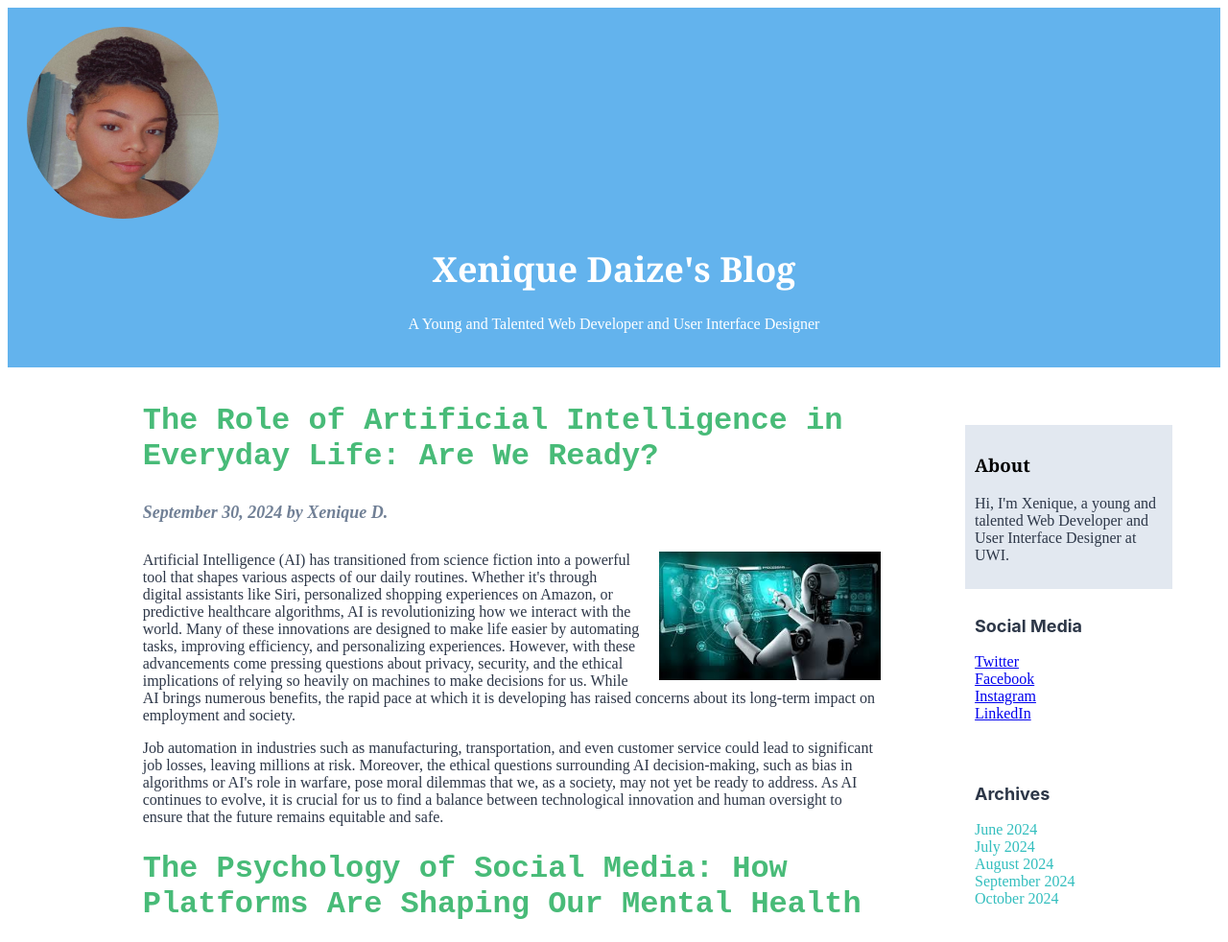
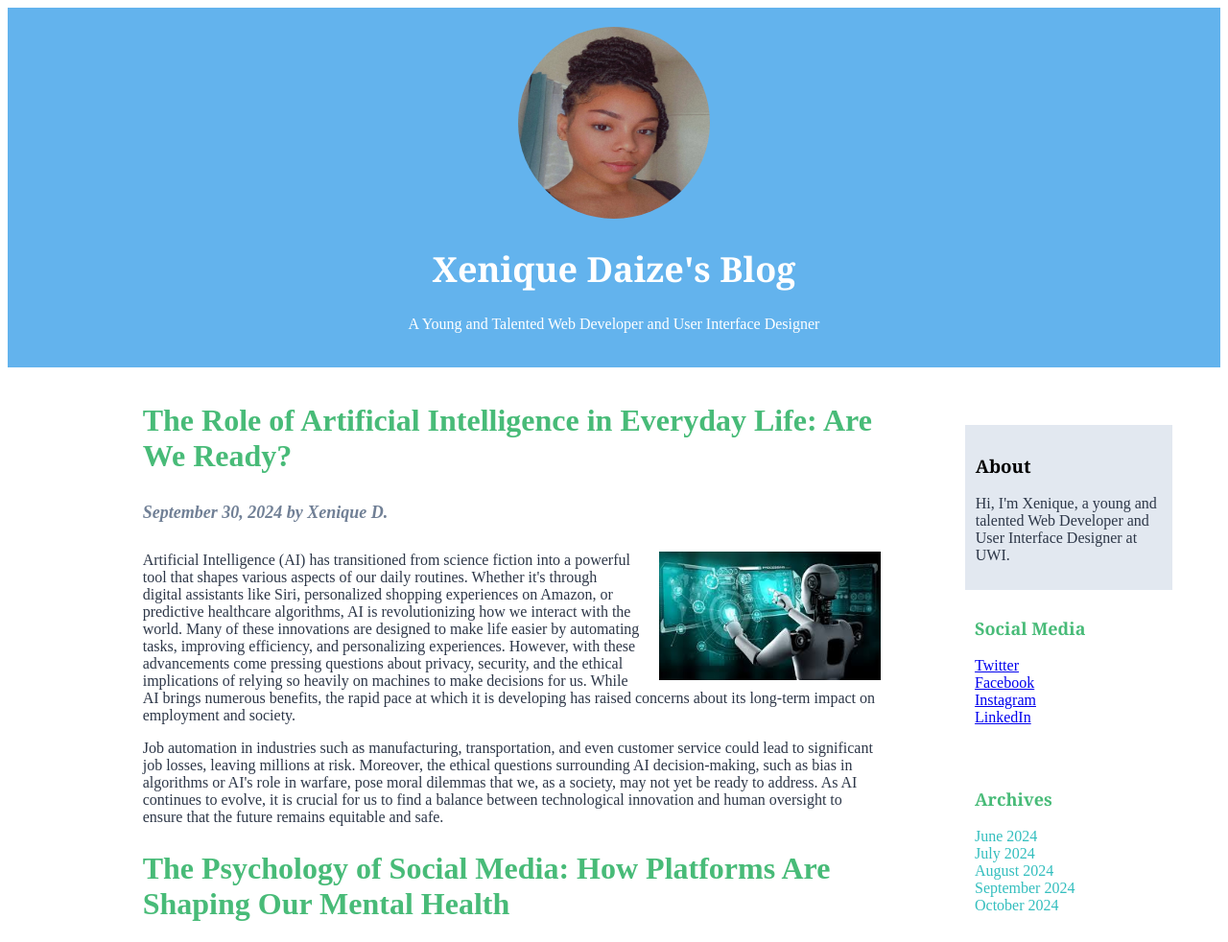
Before and after one commit to xeniqued/info2180-lab2, a plain HTML site: page index.html in a window 1280 px wide. Shown: the top 982 px of the page at 96% size. Drawn offline with Linux system fonts and the light colour scheme.

Commit message:
finishing touches

```diff
--- a/index.html
+++ b/index.html
@@ -9,7 +9,7 @@
 <body>
 <div class="flex-container">
  <header id = "header">
-    <img src = "userpic.jpg" alt = "Picture of the Blog Creator" id = blogpic>
+    <img src = "userpic.jpg" alt = "Picture of the Blog Creator" id="blogpic">
     <h1>Xenique Daize's Blog</h1>
     <p style="color:#FFFFFF; text-align: center;">A Young and Talented Web Developer and User Interface Designer</p>
  </header>
@@ -61,12 +61,12 @@
  </main>
 
  <aside id = "sidebar">
-    <section style ="background-color: #E2E8F0;padding:10px;">
-        <h3 style = "color: #000000; font-family: Georgia, 'Times New Roman',Times, serif;"> About</h3>
+    <section style ="background-color: #E2E8F0;padding:5%;">
+        <h3 style = "color: #000000; font-family: Georgia, 'Times New Roman',Times, serif;padding-bottom: 0px;"> About</h3>
         <p> Hi, I'm Xenique, a young and talented Web Developer and User Interface Designer at UWI. </p>
     </section>
     <section style = "padding:10px">
-        <h3 style = "color:#2D3748;font-family:apple-system,BlinkMacSystemFont,Segoe UI,Roboto,Helvetica Neue,Arial,Noto Sans,sans-serif; font-size: 18px;" > Social Media </h3>
+        <h3 style = "color:#48BB78;font-family:Georgia, 'Times New Roman',Times, serif; font-size: 18px;" > Social Media </h3>
         <ul style ="padding-bottom: 10px; padding-left: 0px;list-style-type: none;">
             <li> <a href = "https://x.com/xeniqued"> Twitter </a> </li>
             <li> <a href = "https://web.facebook.com"> Facebook </a> </li>
@@ -75,7 +75,7 @@
         </ul>
     </section>
     <section style = "padding:10px">
-        <h3 style = "color:#2D3748;font-family:apple-system,BlinkMacSystemFont,Segoe UI,Roboto,HelveticaNeue,Arial,Noto Sans,sans-serif; font-size: 18px;"> Archives </h3>
+        <h3 style = "color:#48BB78;font-family:Georgia, 'Times New Roman',Times, serif; font-size: 18px;"> Archives </h3>
         <ul style ="padding-left: 0px;list-style-type: none;color:rgb(51, 190, 190)">
             <li> June 2024</li>
             <li> July 2024</li>
@@ -88,7 +88,7 @@
 
 
  <footer id = "footer">
- <p>Copyright &copy; 2024, Xenique Daize </p>
+ <p style="color: #FFFFFF;">Copyright &copy; 2024, Xenique Daize </p>
  </footer>
 </div>
 </body>
--- a/styles.css
+++ b/styles.css
@@ -13,6 +13,8 @@
 .flex-container{
     display: flex;
     flex-direction: column;
+    text-align: center;
+    justify-content: center;
     background-color: #63B3ED;
     color: #FFFFFF;
 
@@ -47,8 +49,7 @@
     width: 200px;
     height: 200px;
     border-radius: 50%;
-    flex-direction: column;
-    align-content: center;
+    margin-left:auto;
 }
 
 
@@ -60,7 +61,7 @@ h1 {
 h2 {
     font-size: 32px;
     color: #48BB78;
-    font-family:'Courier New', Courier, monospace;
+    font-family:'Georgia, 'Times New Roman', Times, serif;
 
 }
 
```
